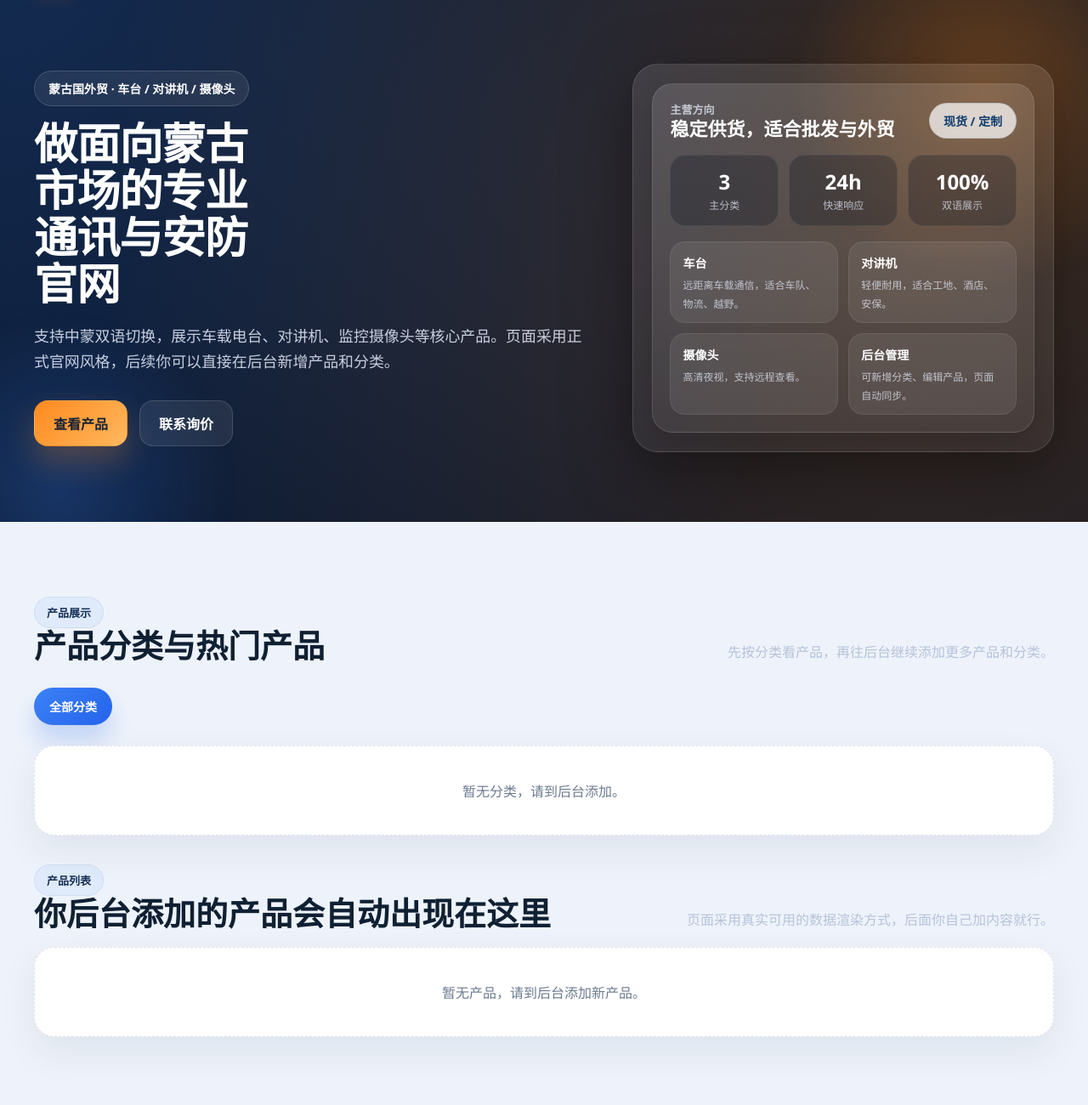
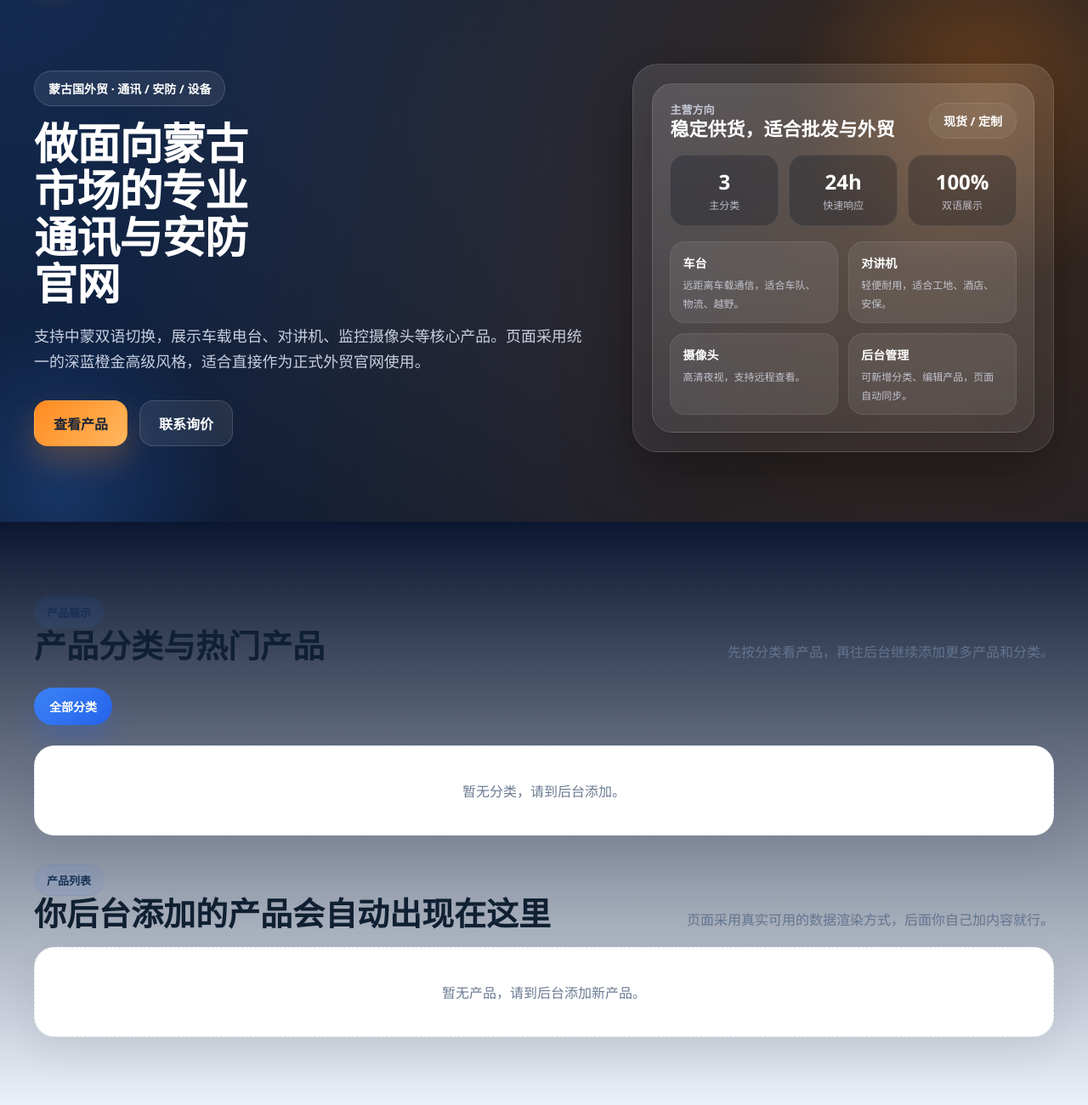
Before and after one commit to w131242364/mongol-trade-site, a website: page index.html in a window 1280 px wide. Shown: the part 80-1380 px from the top of the page at 85% size. Drawn offline with Linux system fonts and the light colour scheme; no server answers.

Commit message:
Add files via upload

```diff
--- a/index.html
+++ b/index.html
@@ -38,18 +38,18 @@ button,input,textarea,select{font:inherit}
 .container{width:min(var(--max), calc(100% - 32px));margin:0 auto}
 .section{padding:88px 0}
 .section-dark{color:var(--text)}
-.section-light{background:#eef3fb;color:#102033}
+.section-light{background:linear-gradient(180deg,#0b1731 0%,#eef3fb 100%);color:#102033}
 .badge{
   display:inline-flex;align-items:center;gap:8px;padding:10px 16px;border-radius:999px;
   border:1px solid rgba(255,255,255,.16);background:rgba(255,255,255,.08);
   color:#fff;font-size:14px;font-weight:700;backdrop-filter:blur(10px)
 }
-.badge.light{border-color:rgba(15,61,110,.12);background:rgba(255,255,255,.72);color:#0f3d6e}
+.badge.light{border-color:rgba(255,255,255,.1);background:rgba(255,255,255,.06);color:#fff}
 .heading{font-size:clamp(28px,4vw,52px);line-height:1.08;margin:16px 0 16px;font-weight:900;letter-spacing:-.02em}
 .subheading{font-size:clamp(16px,1.4vw,19px);line-height:1.7;color:var(--muted);max-width:720px}
 .section-title{display:flex;align-items:end;justify-content:space-between;gap:20px;margin-bottom:28px}
-.section-title h2{font-size:clamp(26px,3vw,38px);line-height:1.1;margin:0;font-weight:900}
-.section-title p{margin:0;color:var(--muted);max-width:620px;line-height:1.7}
+.section-title h2{font-size:clamp(26px,3vw,38px);line-height:1.1;margin:0;font-weight:900;color:#102033}
+.section-title p{margin:0;color:#62758f;max-width:620px;line-height:1.7}
 .site-header{position:sticky;top:0;z-index:200;backdrop-filter:blur(18px);background:rgba(7,17,31,.82);border-bottom:1px solid rgba(255,255,255,.08)}
 .header-inner{min-height:76px;display:flex;align-items:center;justify-content:space-between;gap:20px}
 .brand{display:flex;align-items:center;gap:14px;color:#fff;min-width:0}
@@ -224,9 +224,9 @@ button,input,textarea,select{font:inherit}
   <section class="hero section-dark">
     <div class="container hero-grid">
       <div class="hero-copy">
-        <span class="badge" data-zh="蒙古国外贸 · 车台 / 对讲机 / 摄像头" data-mn="Монголын гадаад худалдаа · Машины станц / Гар станц / Камер">蒙古国外贸 · 车台 / 对讲机 / 摄像头</span>
+        <span class="badge" data-zh="蒙古国外贸 · 通讯 / 安防 / 设备" data-mn="Монголын гадаад худалдаа · Холбоо / Аюулгүй байдал / Тоног төхөөрөмж">蒙古国外贸 · 通讯 / 安防 / 设备</span>
         <h1 class="heading" data-zh="做面向蒙古市场的专业通讯与安防官网" data-mn="Монголын зах зээлд зориулсан мэргэжлийн холбоо ба аюулгүй байдлын веб">做面向蒙古市场的专业通讯与安防官网</h1>
-        <p class="subheading" data-zh="支持中蒙双语切换，展示车载电台、对讲机、监控摄像头等核心产品。页面采用正式官网风格，后续你可以直接在后台新增产品和分类。" data-mn="Хятад, Монгол хэлний хооронд шилждэг, машин дээр суурилуулах радио, гар станц, хяналтын камер зэрэг үндсэн бүтээгдэхүүнүүдийг харуулна. Мэргэжлийн вэб сайтын хэв маягтай бөгөөд дараа нь удирдлагаас шинэ бүтээгдэхүүн, шинэ ангилал нэмэх боломжтой.">支持中蒙双语切换，展示车载电台、对讲机、监控摄像头等核心产品。页面采用正式官网风格，后续你可以直接在后台新增产品和分类。</p>
+        <p class="subheading" data-zh="支持中蒙双语切换，展示车载电台、对讲机、监控摄像头等核心产品。页面采用统一的深蓝橙金高级风格，适合直接作为正式外贸官网使用。" data-mn="Хятад, Монгол хэлний хооронд шилждэг, машин дээр суурилуулах радио, гар станц, хяналтын камер зэрэг үндсэн бүтээгдэхүүнүүдийг харуулна. Харанхуй хөх, улбар алтлаг нэгдсэн өндөр зэрэглэлийн хэв маягтай тул шууд албан ёсны гадаад худалдааны вебсайт болгон ашиглахад тохиромжтой.">支持中蒙双语切换，展示车载电台、对讲机、监控摄像头等核心产品。页面采用统一的深蓝橙金高级风格，适合直接作为正式外贸官网使用。</p>
         <div class="hero-actions">
           <a class="cta primary" href="#products" data-zh="查看产品" data-mn="Бүтээгдэхүүн үзэх">查看产品</a>
           <a class="cta secondary" href="#contact" data-zh="联系询价" data-mn="Лавлах">联系询价</a>
```
